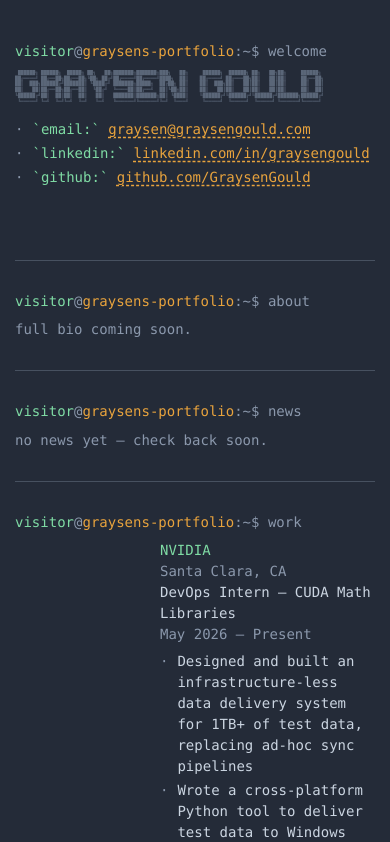
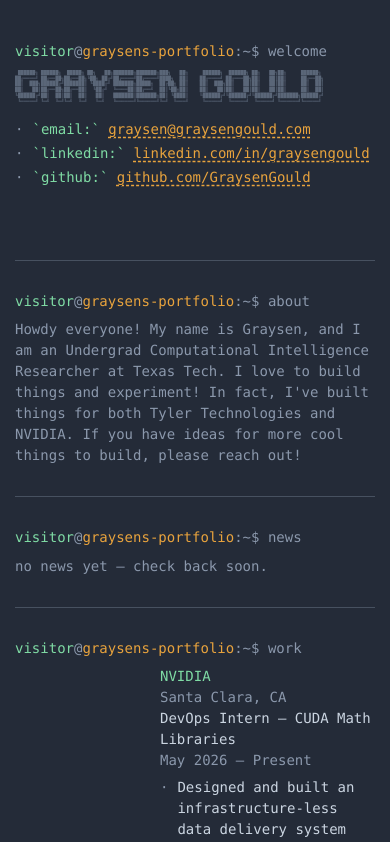
Before and after one commit to GraysenGould/portfolio, a React (Vite) app: page / in a window 390 px wide. Shown: the top 842 px of the page. Built offline with nearby package versions, Linux system fonts and the light colour scheme.

Commit message:
added about me section content

```diff
--- a/src/commands/about.jsx
+++ b/src/commands/about.jsx
@@ -1,7 +1,8 @@
 export default function About() {
   return (
     <div className="output-block">
-      <p className="placeholder-text">full bio coming soon.</p>
+      <p className="placeholder-text about-text">Howdy everyone! My name is Graysen, and I am an Undergrad Computational Intelligence Researcher at Texas Tech.
+I love to build things and experiment! In fact, I've built things for both Tyler Technologies and NVIDIA. If you have ideas for more cool things to build, please reach out!</p>
     </div>
   )
 }
--- a/src/index.css
+++ b/src/index.css
@@ -251,6 +251,16 @@ a:hover {
   margin-bottom: 0;
 }
 
+.about-text {
+  max-width: 50%;
+}
+
+@media (max-width: 600px) {
+  .about-text {
+    max-width: 100%;
+  }
+}
+
 .accent::before,
 .accent::after {
   content: '`';
```
